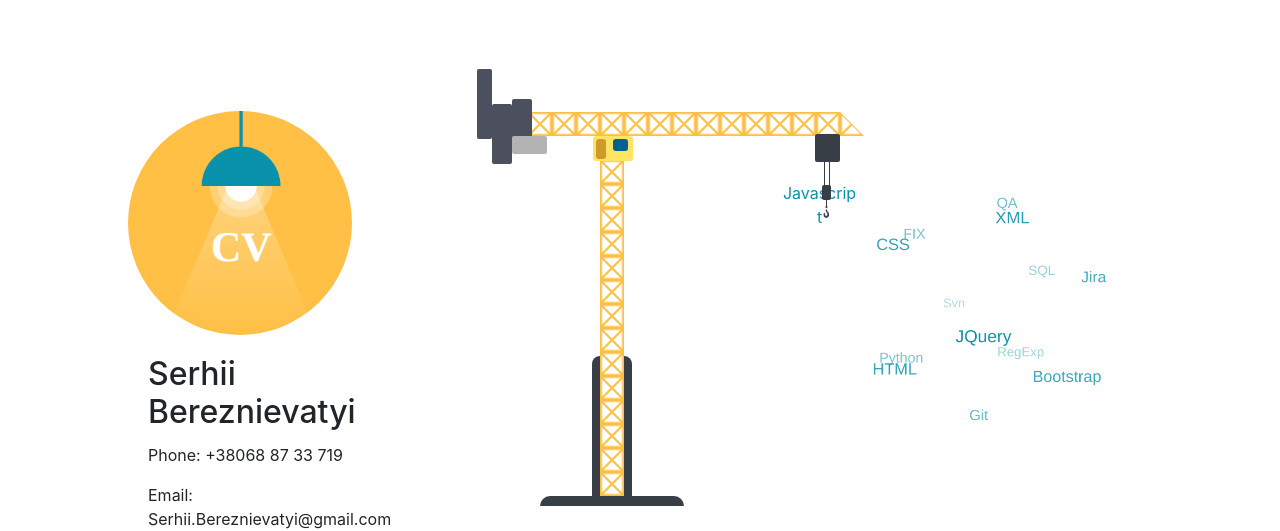
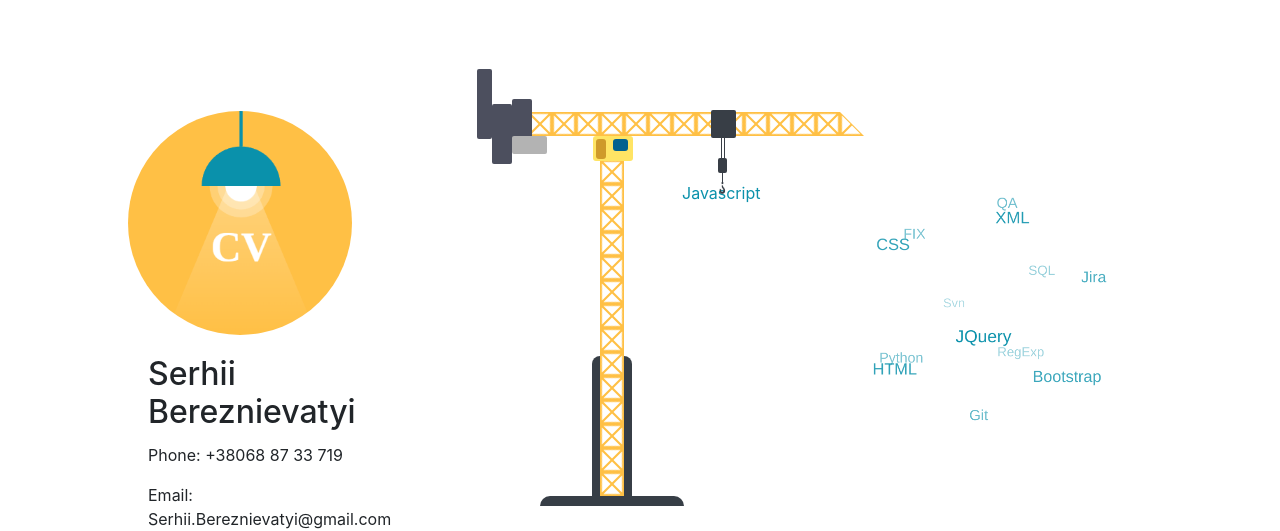
Before and after one commit to FrontSmart/sbweb, a plain HTML site: page index.html in a window 1280 px wide. Shown: the part 68-599 px from the top of the page. Drawn offline with nearby package versions, Linux system fonts and the light colour scheme.

Commit message:
Adding crane.

```diff
--- a/css/style.css
+++ b/css/style.css
@@ -72,14 +72,15 @@ header{
 
 #cable{
 	position: absolute;
+	left: -100px;
 }
 
 #hook {
 	position: absolute;
 	font-family: "Rokkitt", sans-serif;
 	font-size: 1.25em;
-	left: 40px;
-	top: -33px;
+	left: 36px;
+	top: -9px;
 	transform: rotate(182deg) rotateY(223deg);
 	color: #383e46;
 }
@@ -92,8 +93,8 @@ header{
 
 #line1 {
 	height: 15px;
-	left: 44px;
-	top: -37px;
+	left: 40px;
+	top: -13px;
 }
 
 #block-hook {
@@ -101,8 +102,8 @@ header{
 	height: 15px;
 	width: 9px;
 	background-color: #383e46;
-	left: 40px;
-	top: -44px;
+	left: 36px;
+	top: -23px;
 	border-radius: 2px;
 }
 
@@ -114,22 +115,22 @@ header{
 
 #line2 {
 	height: 25px;
-	left: 47px;
-	top: -68px;
+	left: 42px;
+	top: -47px;
 }
 
 #line3 {
 	height: 25px;
-	left: 42px;
-	top: -68px;
+	left: 39px;
+	top: -47px;
 }
 
 #block-arm-hook{
 	position: absolute;
 	height: 28px;
 	width: 25px;
-	left: 33px;
-	top: -95px;
+	left: 29px;
+	top: -71px;
 	background-color: #383e46;
 	border-radius: 2px;
 }
--- a/index.html
+++ b/index.html
@@ -76,7 +76,6 @@
 				<div class="card">
 					<div class="card-body">
 						<div id="crane-anchor">
-							<span>Javascript</span>
 							<div id="base">
 								<div></div>
 								<div></div>
@@ -273,6 +272,7 @@
 								<section id="block-hook"></section>
 								<section id="line1" class="cable-line"></section>
 								<section id="hook">?</section>
+								<span>Javascript</span>
 							</div>
 						</div>
 						<div id="myCanvasContainer">
```
